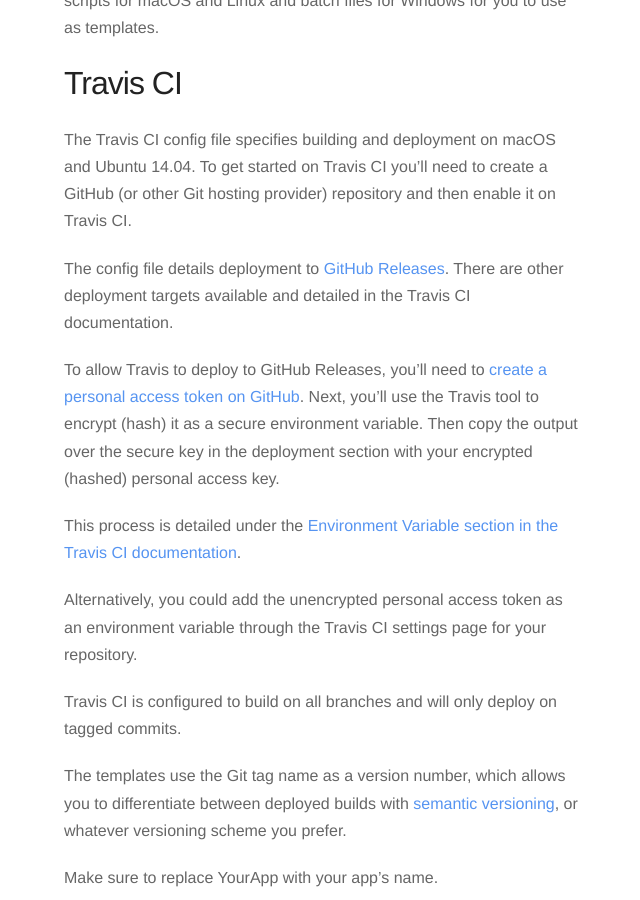
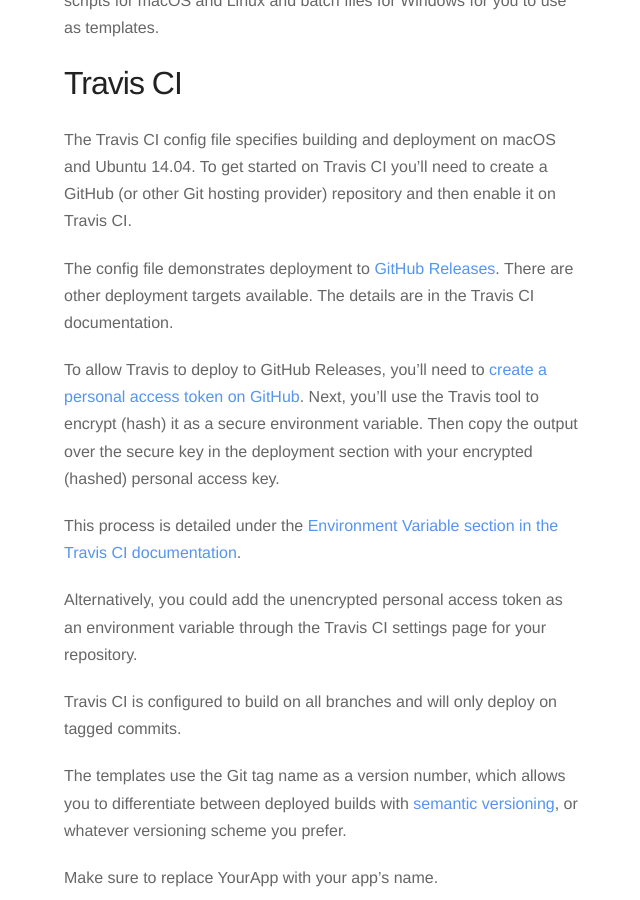
Before and after one commit to adolby/articles, a Jekyll site: the page built from _posts/2016-11-16-continuous-deployment-for-qt-applications.markdown, in a window 1280 px wide and 900 px high, scrolled down 3207 px. Shown: the whole window, without its empty margins (316-956 px from the left). Built offline with Jekyll 4.4.1, drawn with Linux system fonts in a browser that asks for light colours; nearby versions of some CDN libraries; comment, search, counter and statistics services are not loaded; some of the changed text lies outside the part shown.

Commit message:
Improve wording

```diff
--- a/_posts/2016-11-16-continuous-deployment-for-qt-applications.markdown
+++ b/_posts/2016-11-16-continuous-deployment-for-qt-applications.markdown
@@ -69,7 +69,7 @@
 
 The Travis CI config file specifies building and deployment on macOS and Ubuntu 14.04. To get started on Travis CI you'll need to create a GitHub (or other Git hosting provider) repository and then enable it on Travis CI.
 
-The config file details deployment to [GitHub Releases][releases]. There are other deployment targets available and detailed in the Travis CI documentation.
+The config file demonstrates deployment to [GitHub Releases][releases]. There are other deployment targets available. The details are in the Travis CI documentation.
 
 To allow Travis to deploy to GitHub Releases, you'll need to [create a personal access token on GitHub][githubtoken]. Next, you'll use the Travis tool to encrypt (hash) it as a secure environment variable. Then copy the output over the secure key in the deployment section with your encrypted (hashed) personal access key.
 
@@ -372,7 +372,7 @@
 
 The AppVeyor config file specifies building and deployment on Windows. To get started on AppVeyor you'll need to create a GitHub (or other Git hosting provider) repository and then enable it on AppVeyor.
 
-The config file details deployment to [GitHub Releases][releases]. There are other deployment targets available and detailed in the AppVeyor documentation.
+The config file demonstrates deployment to [GitHub Releases][releases]. There are other deployment targets available. The details are in the AppVeyor documentation.
 
 To allow Travis to deploy to GitHub Releases, you'll need to [create a personal access token on GitHub][githubtoken]. Next, you'll use the Encrypt data tool, which can be found on the accounts dropdown menu after signing in on AppVeyor, to encrypt (hash) it as a secure environment variable. Then copy the output over the secure key in the deployment section with your encrypted (hashed) personal access key.
 
```
